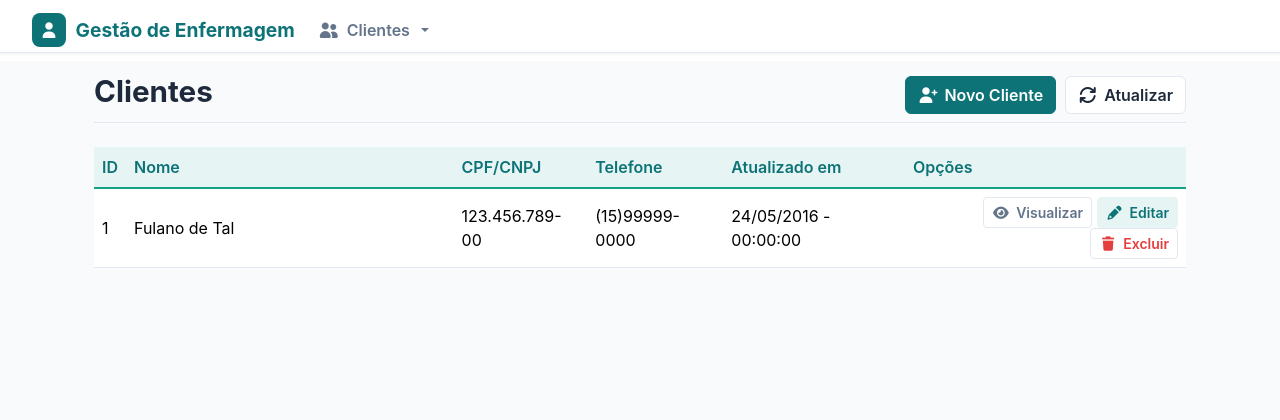
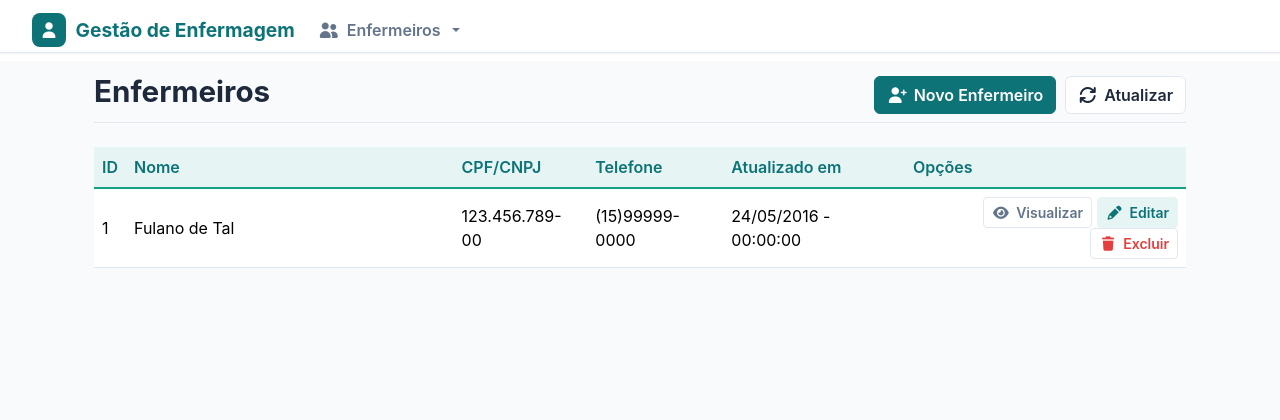
Before and after one commit to Tsuki-0/PW_II_3bim, a PHP site: page /customers/index.php in a window 1280 px wide. Shown: the top 420 px of the page. Run offline with PHP 8.4, Linux system fonts and the light colour scheme; data comes from the database, SQL or seed files in the repository; some libraries are stand-ins or nearby versions.

Commit message:
Refactor: correção de nome Clientes

```diff
--- a/customers/index.php
+++ b/customers/index.php
@@ -7,10 +7,10 @@
 <header>
     <div class="row">
         <div class="col-sm-6">
-            <h1>Clientes</h1>
+            <h1>Enfermeiros</h1>
         </div>
         <div class="col-sm-6 text-end h2">
-            <a class="btn btn-crud-primary" href="add.php"><i class="fa-solid fa-user-plus"></i> Novo Cliente</a>
+            <a class="btn btn-crud-primary" href="add.php"><i class="fa-solid fa-user-plus"></i> Novo Enfermeiro</a>
             <a class="btn btn-crud-secondary" href="index.php"><i class="fa-solid fa-refresh"></i> Atualizar</a>
         </div>
     </div>
--- a/inc/header.php
+++ b/inc/header.php
@@ -189,14 +189,14 @@
                     <li class="nav-item dropdown">
                         <a class="nav-link dropdown-toggle clientes-toggle" href="#" role="button" data-bs-toggle="dropdown"
                             aria-expanded="false">
-                            <i class="fa-solid fa-user-group"></i> Clientes
+                            <i class="fa-solid fa-user-group"></i> Enfermeiros
                         </a>
                         <ul class="dropdown-menu">
                             <li><a class="dropdown-item" href="<?php echo BASEURL; ?>customers"><i
-                                        class="fa-solid fa-user-group"></i> Gerenciar Clientes</a>
+                                        class="fa-solid fa-user-group"></i> Gerenciar Enfermeiros</a>
                             </li>
                             <li><a class="dropdown-item" href="<?php echo BASEURL; ?>customers/add.php"><i
-                                        class="fa-solid fa-user-plus"></i> Novo Cliente</a>
+                                        class="fa-solid fa-user-plus"></i> Novo Enfermeiro</a>
                             </li>
                         </ul>
                     </li>
```
